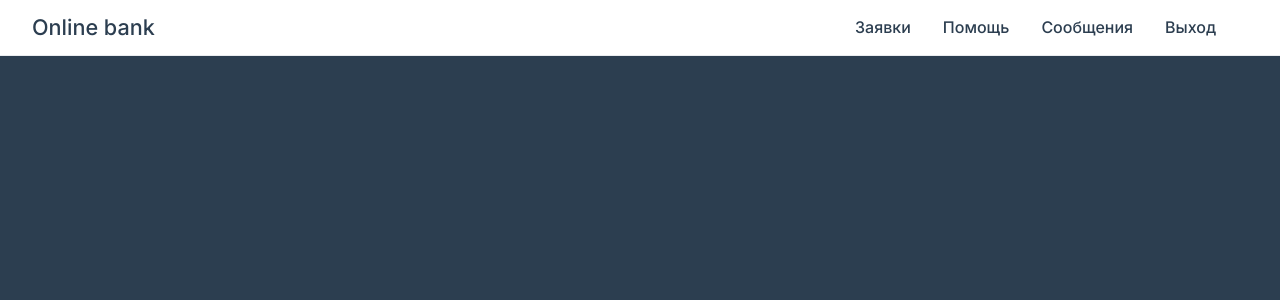
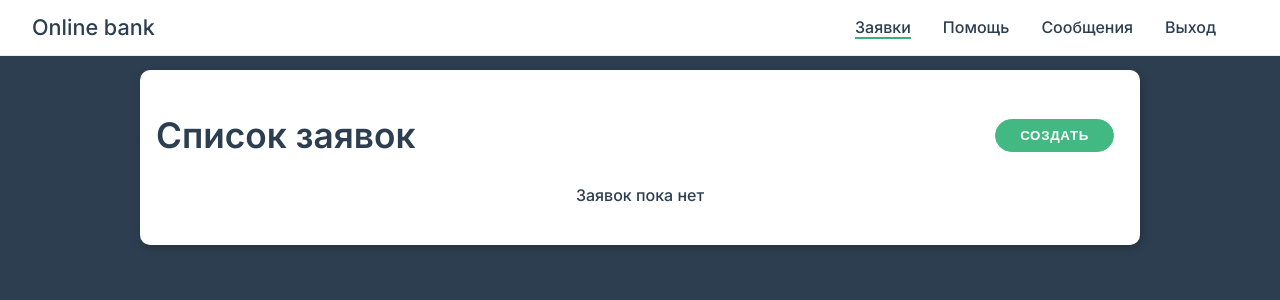
Before and after one commit to nimrab/veu-ca-app, a Vue app: page / in a window 1280 px wide. Shown: the top 300 px of the page. Built offline with nearby package versions, Linux system fonts and the light colour scheme; sample sign-in values are in the browser's storage.

Commit message:
home page+modal init

```diff
--- a/src/App.vue
+++ b/src/App.vue
@@ -14,7 +14,3 @@ const layout = computed(()=> {
 })
 
 </script>
-
-<style>
-
-</style>
--- a/src/components/TheNavbar.vue
+++ b/src/components/TheNavbar.vue
@@ -6,7 +6,7 @@
         <router-link to="/">Заявки</router-link>
       </li>
       <li>
-        <router-link to="/">Помощь</router-link>
+        <router-link to="/help">Помощь</router-link>
       </li>
       <li>
         <a href="#">Сообщения</a>
--- /dev/null
+++ b/src/components/request/RequestModal.vue
@@ -0,0 +1,18 @@
+<template>
+<form>
+  <div class="form-control">
+    <label for="">ФИО</label>
+    <input type="text">
+  </div>
+
+
+</form>
+
+</template>
+
+<script setup>
+</script>
+
+<style scoped>
+
+</style>
--- /dev/null
+++ b/src/components/request/RequestTable.vue
@@ -0,0 +1,17 @@
+<template>
+<h4 v-if="noRequest" class="text-center">Заявок пока нет</h4>
+
+</template>
+
+<script setup>
+import {computed} from "vue";
+
+const props= defineProps({
+  requests: Array,
+})
+
+const noRequest = computed(()=> {
+  return !props.requests.length
+})
+
+</script>
--- /dev/null
+++ b/src/components/ui/AppModal.vue
@@ -0,0 +1,24 @@
+<template>
+<div class="modal-backdrop" @click="modalClose"></div>
+  <div class="modal">
+    <h3 v-if="props.title">{{props.title}}</h3>
+    <slot/>
+  </div>
+</template>
+
+<script setup>
+const props = defineProps({
+  title: String,
+})
+
+const emits = defineEmits(['close'])
+
+const modalClose = () => {
+  emits('close')
+}
+
+</script>
+
+<style scoped>
+
+</style>
--- /dev/null
+++ b/src/components/ui/AppPage.vue
@@ -0,0 +1,22 @@
+<template>
+<div class="card">
+  <h1 class="card-title">{{title}}
+    <slot name="header"/>
+  </h1>
+  <slot/>
+</div>
+</template>
+
+<script setup>
+
+import {onMounted} from "vue";
+
+const props=defineProps({
+  title: String,
+})
+
+onMounted(()=> {
+  document.title = `${props.title} | Приложение банка`
+})
+
+</script>
--- a/src/layout/MainLayout.vue
+++ b/src/layout/MainLayout.vue
@@ -6,11 +6,5 @@
 </template>
 
 <script setup>
-
-
 import TheNavbar from "@/components/TheNavbar.vue";
 </script>
-
-<style scoped>
-
-</style>
--- a/src/router/index.js
+++ b/src/router/index.js
@@ -38,7 +38,9 @@ const routes = [
 
 const router = createRouter({
   history: createWebHistory(process.env.BASE_URL),
-  routes
+  routes,
+  linkActiveClass: 'active',
+  linkExactActiveClass: 'active',
 })
 
 router.beforeEach((to, from, next) => {
--- a/src/views/Home.vue
+++ b/src/views/Home.vue
@@ -1,10 +1,32 @@
 <template>
-  <div class="home">
-  </div>
+  <AppPage title="Список заявок">
+    <template #header>
+      <button class="btn primary" @click="modalOpen">Создать</button>
+    </template>
+    <RequestTable :requests="[]"/>
+    <teleport to="body">
+      <AppModal v-if="modal" title="Создать заявку" @close="modalClose">
+        <RequestModal/>
+      </AppModal>
+    </teleport>
+  </AppPage>>
 </template>
 
-<script>
-export default {
-  name: 'Home',
+<script setup>
+import AppPage from "@/components/ui/AppPage";
+import RequestTable from "@/components/request/RequestTable";
+import {ref} from "vue";
+import AppModal from "@/components/ui/AppModal";
+import RequestModal from "@/components/request/RequestModal";
+
+const modal = ref(false)
+const modalClose = () => {
+  modal.value = false
 }
+
+const modalOpen = () => {
+  modal.value = true
+}
+
+
 </script>
```
